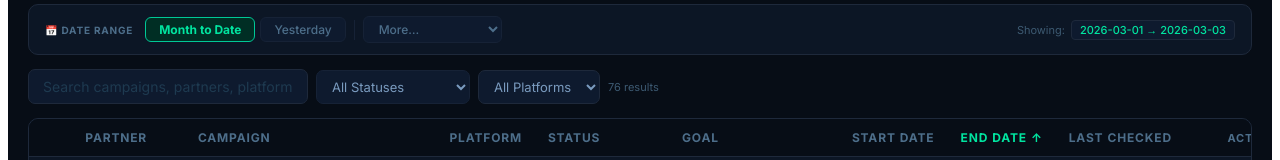
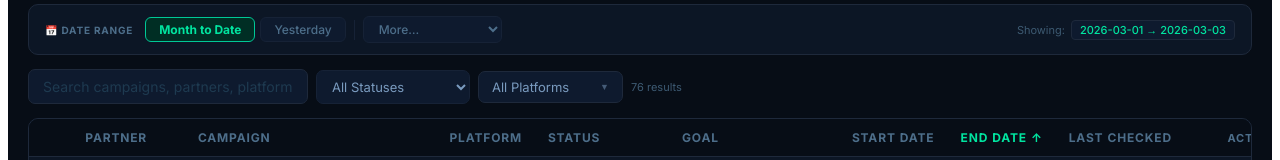
Before and after one commit to agagan-oss/Campaign-Tracker-, a React (Vite) app: page / in a window 1280 px wide. Shown: the part 265-425 px from the top of the page. Built offline with nearby package versions, Linux system fonts and the light colour scheme.

Commit message:
Update App.jsx

```diff
--- a/src/App.jsx
+++ b/src/App.jsx
@@ -1,4 +1,4 @@
-import { useState, useMemo, useEffect, Fragment } from "react";
+import React, { useState, useMemo, useEffect, useRef, Fragment } from "react";
 
 const STORAGE_KEY = "campaign-tracker-v3";
 const EXPORT_KEY = "campaign-tracker-last-export";
@@ -496,6 +496,7 @@ function DateBar({ range, setRange }) {
         </div>
       )}
     </div>
+
   );
 }
 
@@ -960,6 +961,50 @@ function ActivityLog({ log, campaigns, onClear, onUndo }) {
 }
 
 
+function PlatformMultiSelect({ platforms, fPlatforms, setFPlatforms }) {
+  const [open, setOpen] = useState(false);
+  const ref = useRef(null);
+  useEffect(() => {
+    function handle(e) { if (ref.current && !ref.current.contains(e.target)) setOpen(false); }
+    document.addEventListener("mousedown", handle);
+    return () => document.removeEventListener("mousedown", handle);
+  }, []);
+  const toggle = p => setFPlatforms(prev => { const n = new Set(prev); n.has(p) ? n.delete(p) : n.add(p); return n; });
+  const label = fPlatforms.size === 0 ? "All Platforms" : fPlatforms.size === 1 ? [...fPlatforms][0] : `${fPlatforms.size} Platforms`;
+  const active = fPlatforms.size > 0;
+  return (
+    <div ref={ref} style={{position:"relative",userSelect:"none",display:"flex",alignItems:"center"}}>
+      <button onClick={()=>setOpen(v=>!v)} style={{background:active?"#0e2818":"#0e1a2e",border:`1px solid ${active?"#00c896":"#1e293b"}`,borderRadius:7,padding:"7px 13px",color:active?"#00e5a0":"#7a9bbf",fontSize:13,fontWeight:active?600:400,cursor:"pointer",display:"flex",alignItems:"center",gap:7,minWidth:145,justifyContent:"space-between"}}>
+        <span>{label}</span>
+        <span style={{fontSize:9,opacity:0.5}}>{open?"▲":"▼"}</span>
+      </button>
+      {active && <span onClick={()=>{ setFPlatforms(new Set()); setOpen(false); }} style={{fontSize:11,color:"#4d6e8a",cursor:"pointer",padding:"0 2px"}}>Clear</span>}
+      {open && (
+        <div style={{position:"absolute",top:"calc(100% + 4px)",left:0,background:"#0e1a2e",border:"1px solid #1e293b",borderRadius:8,zIndex:100,minWidth:160,boxShadow:"0 8px 32px rgba(0,0,0,.6)",overflow:"hidden"}}>
+          <div style={{padding:"7px 10px",borderBottom:"1px solid #162236"}}>
+            <span style={{fontSize:10,color:"#3d5a72",fontWeight:700,textTransform:"uppercase",letterSpacing:"0.06em"}}>Filter Platforms</span>
+          </div>
+          {platforms.map(p => {
+            const on = fPlatforms.has(p);
+            const col = PLT_COLORS[p] || PLT_COLORS.default;
+            return (
+              <div key={p} onClick={()=>toggle(p)} style={{display:"flex",alignItems:"center",gap:8,padding:"7px 12px",cursor:"pointer",background:on?col+"12":"transparent",transition:"background .1s"}}
+                onMouseEnter={e=>{ if(!on) e.currentTarget.style.background="#162236"; }}
+                onMouseLeave={e=>{ if(!on) e.currentTarget.style.background="transparent"; }}>
+                <div style={{width:13,height:13,borderRadius:3,border:`2px solid ${on?col:"#334155"}`,background:on?col:"transparent",flexShrink:0,display:"flex",alignItems:"center",justifyContent:"center",transition:"all .1s"}}>
+                  {on && <span style={{color:"#000",fontSize:9,fontWeight:900,lineHeight:1}}>✓</span>}
+                </div>
+                <span style={{fontSize:12,color:on?col:"#a8c4e0",fontWeight:on?700:400}}>{p}</span>
+              </div>
+            );
+          })}
+        </div>
+      )}
+    </div>
+  );
+}
+
+
 export default function App() {
   const today = getToday();
   const COLS = 11;
@@ -968,7 +1013,7 @@ export default function App() {
   const [reminders, setReminders] = useState(()=>{ try { const s=localStorage.getItem(REMINDERS_KEY); return s?JSON.parse(s):[]; } catch { return []; } });
   const [search, setSearch]       = useState("");
   const [fStatus, setFStatus]     = useState("all");
-  const [fPlatform, setFPlatform] = useState("all");
+  const [fPlatforms, setFPlatforms] = useState(new Set());
   const [fMonthly, setFMonthly]   = useState(false);
   const [sortKey, setSortKey]     = useState("endDate");
   const [sortDir, setSortDir]     = useState("asc");
@@ -1050,14 +1095,14 @@ export default function App() {
     let list = campaigns.filter(c=>{
       const q=search.toLowerCase();
       const ms=!q||c.campaignName.toLowerCase().includes(q)||c.mediaPartner.toLowerCase().includes(q)||c.platform.toLowerCase().includes(q);
-      return ms&&(fStatus==="all"||(c.status||"")===fStatus)&&(fPlatform==="all"||c.platform===fPlatform)&&(!fMonthly||c.monthlyFlight);
+      return ms&&(fStatus==="all"||(c.status||"")===fStatus)&&(fPlatforms.size===0||fPlatforms.has(c.platform))&&(!fMonthly||c.monthlyFlight);
     });
     return [...list].sort((a,b)=>{
       let va=a[sortKey]||"",vb=b[sortKey]||"";
       if(sortKey==="endDate"){va=new Date(va);vb=new Date(vb);}
       return va<vb?(sortDir==="asc"?-1:1):va>vb?(sortDir==="asc"?1:-1):0;
     });
-  },[campaigns,search,fStatus,fPlatform,fMonthly,sortKey,sortDir]);
+  },[campaigns,search,fStatus,fPlatforms,fMonthly,sortKey,sortDir]);
 
   const stats = useMemo(()=>({
     total: campaigns.length,
@@ -1266,10 +1311,7 @@ export default function App() {
             {Object.entries(STATUS_CFG).map(([k,v])=><option key={k} value={k}>{v.label}</option>)}
             <option value="__monthly__">★ Monthly Flights</option>
           </select>
-          <select value={fPlatform} onChange={e=>setFPlatform(e.target.value)} style={{background:"#0e1a2e",border:"1px solid #1e293b",borderRadius:7,padding:"7px 11px",color:"#7a9bbf",fontSize:13}}>
-            <option value="all">All Platforms</option>
-            {platforms.map(p=><option key={p}>{p}</option>)}
-          </select>
+          <PlatformMultiSelect platforms={platforms} fPlatforms={fPlatforms} setFPlatforms={setFPlatforms}/>
           <span style={{fontSize:11,color:"#3d5a72"}}>{filtered.length} result{filtered.length!==1?"s":""}</span>
         </div>
 
```
